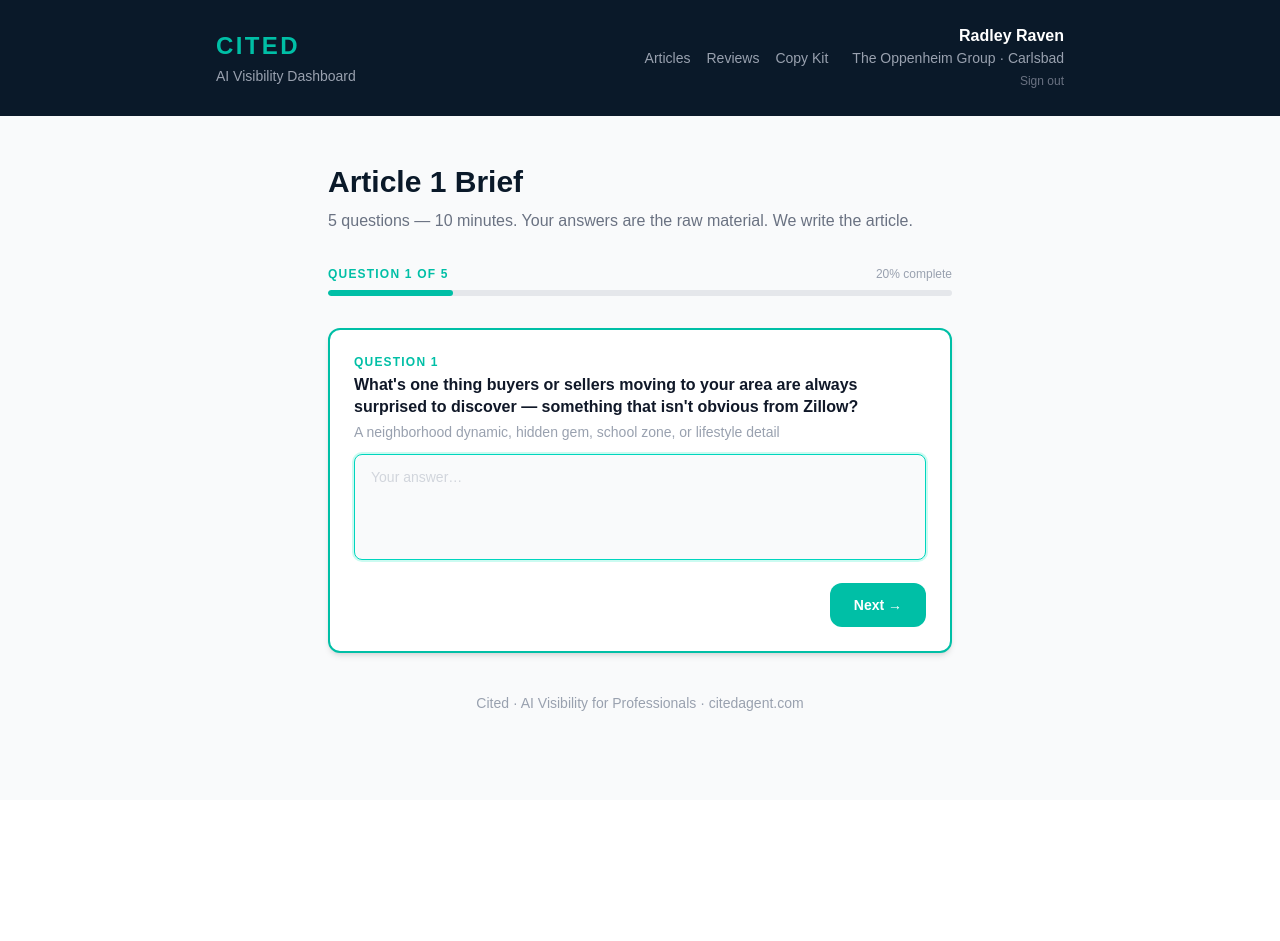
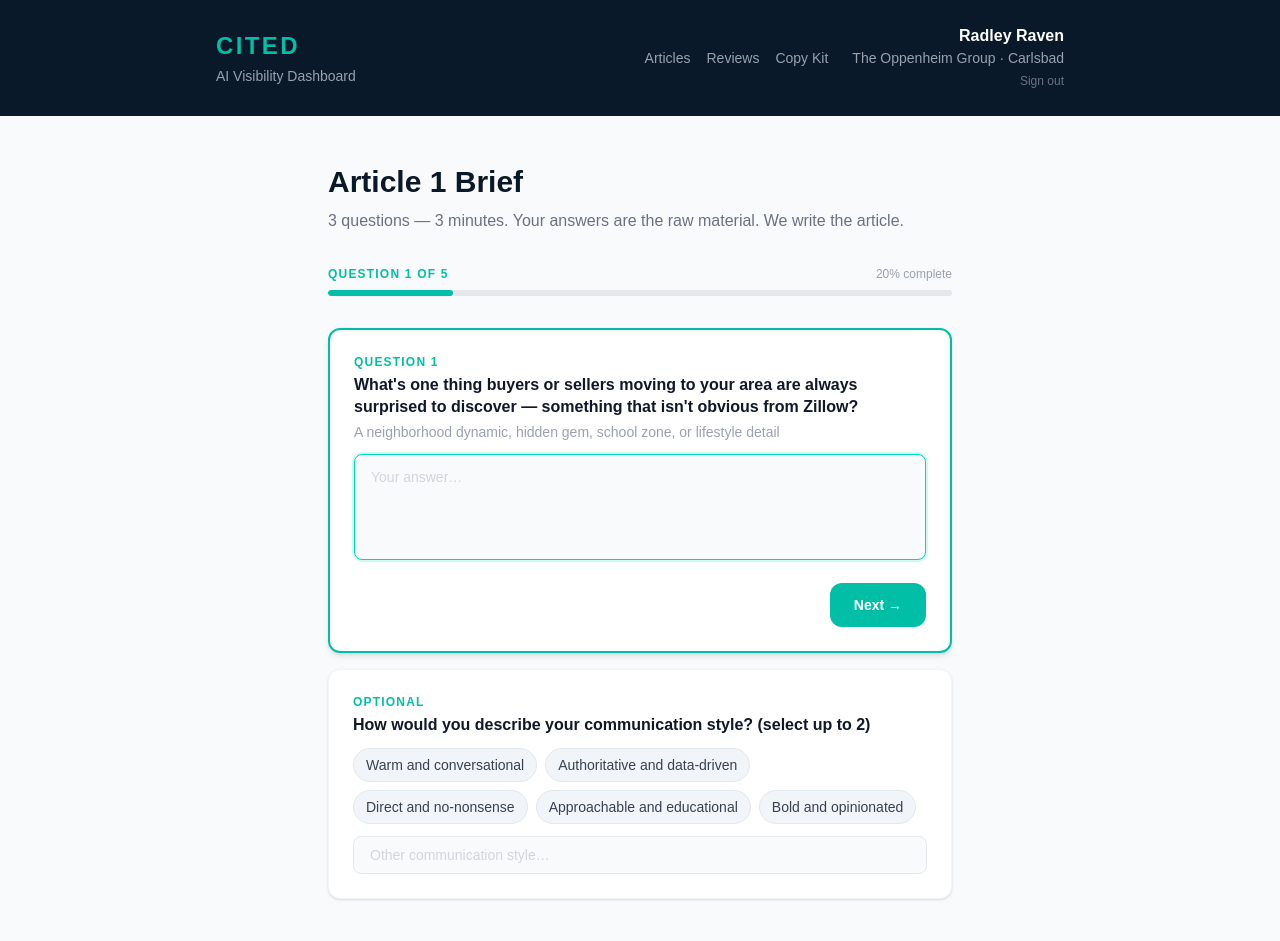
Before and after one commit to radleyraven/cited-dashboard, a Next.js app: page /brief in a window 1280 px wide. Shown: the top 941 px of the page. Before the commit the page ends 800 px from the top, so only its background shows below. Built offline with nearby package versions, Linux system fonts and the light colour scheme; no server answers.

Commit message:
feat(CITED-099): 3 questions, 3 min, voice style multi-select

```diff
--- a/src/app/brief/page.tsx
+++ b/src/app/brief/page.tsx
@@ -33,12 +33,22 @@ const QUESTIONS = [
   },
 ];
 
+const VOICE_STYLE_OPTIONS = [
+  'Warm and conversational',
+  'Authoritative and data-driven',
+  'Direct and no-nonsense',
+  'Approachable and educational',
+  'Bold and opinionated',
+];
+
 const ARTICLE_NUMBER = 1;
 
 export default function BriefPage() {
   const [answers, setAnswers] = useState<Record<string, string>>({
     q1: '', q2: '', q3: '', q4: '', q5: '',
   });
+  const [voiceStyle, setVoiceStyle] = useState<string[]>([]);
+  const [voiceStyleOther, setVoiceStyleOther] = useState('');
   const [currentQuestion, setCurrentQuestion] = useState(1);
   const [submitting, setSubmitting] = useState(false);
   const [submitted, setSubmitted] = useState(false);
@@ -74,10 +84,10 @@ export default function BriefPage() {
     e.preventDefault();
     setError(null);
 
-    // Basic validation — all 5 questions required
-    for (const q of QUESTIONS) {
+    // Basic validation — first 3 questions required
+    for (const q of QUESTIONS.slice(0, 3)) {
       if (!answers[q.id]?.trim()) {
-        setError(`Please answer all 5 questions before submitting.`);
+        setError('Please answer the first 3 questions before submitting.');
         return;
       }
     }
@@ -91,6 +101,7 @@ export default function BriefPage() {
           clientEmail: (await createSupabaseBrowserClient().auth.getUser()).data.user?.email ?? 'unknown@citedagent.com',
           articleNumber: ARTICLE_NUMBER,
           ...answers,
+          voice_style: [...voiceStyle, ...(voiceStyleOther.trim() ? [voiceStyleOther.trim()] : [])],
         }),
       });
 
@@ -163,7 +174,7 @@ export default function BriefPage() {
                 Article {ARTICLE_NUMBER} Brief
               </h2>
               <p className="text-gray-500 mt-2 text-base leading-relaxed">
-                5 questions — 10 minutes. Your answers are the raw material. We write the article.
+                3 questions — 3 minutes. Your answers are the raw material. We write the article.
               </p>
             </div>
 
@@ -280,6 +291,50 @@ export default function BriefPage() {
                   </div>
                 );
               })}
+            {/* Voice style — optional, outside sequential flow */}
+            <div className="bg-white rounded-xl shadow-sm border border-gray-100 p-6">
+              <label className="block">
+                <span className="text-xs font-bold uppercase tracking-widest block mb-1" style={{ color: '#00BFA6' }}>
+                  Optional
+                </span>
+                <span className="text-base font-semibold text-gray-900 leading-snug block mb-1">
+                  How would you describe your communication style? (select up to 2)
+                </span>
+              </label>
+              <div className="flex flex-wrap gap-2 mt-3">
+                {VOICE_STYLE_OPTIONS.map((opt) => {
+                  const isSelected = voiceStyle.includes(opt);
+                  const isDisabled = !isSelected && voiceStyle.length >= 2;
+                  return (
+                    <button
+                      key={opt}
+                      type="button"
+                      disabled={isDisabled}
+                      onClick={() => setVoiceStyle(prev =>
+                        prev.includes(opt) ? prev.filter(o => o !== opt) : prev.length < 2 ? [...prev, opt] : prev
+                      )}
+                      className="px-3 py-1.5 rounded-full text-sm font-medium transition-all"
+                      style={{
+                        background: isSelected ? '#00BFA6' : '#f1f5f9',
+                        color: isSelected ? '#fff' : '#374151',
+                        border: `1.5px solid ${isSelected ? '#00BFA6' : '#e2e8f0'}`,
+                        opacity: isDisabled ? 0.4 : 1,
+                        cursor: isDisabled ? 'not-allowed' : 'pointer',
+                      }}
+                    >
+                      {opt}
+                    </button>
+                  );
+                })}
+              </div>
+              <input
+                type="text"
+                placeholder="Other communication style…"
+                value={voiceStyleOther}
+                onChange={e => setVoiceStyleOther(e.target.value)}
+                className="mt-3 w-full resize-none rounded-lg border border-gray-200 bg-gray-50 px-4 py-2 text-sm text-gray-800 placeholder-gray-300 outline-none focus:border-teal-400 focus:ring-2 focus:ring-teal-100"
+              />
+            </div>
             </form>
           </>
         )}
```
